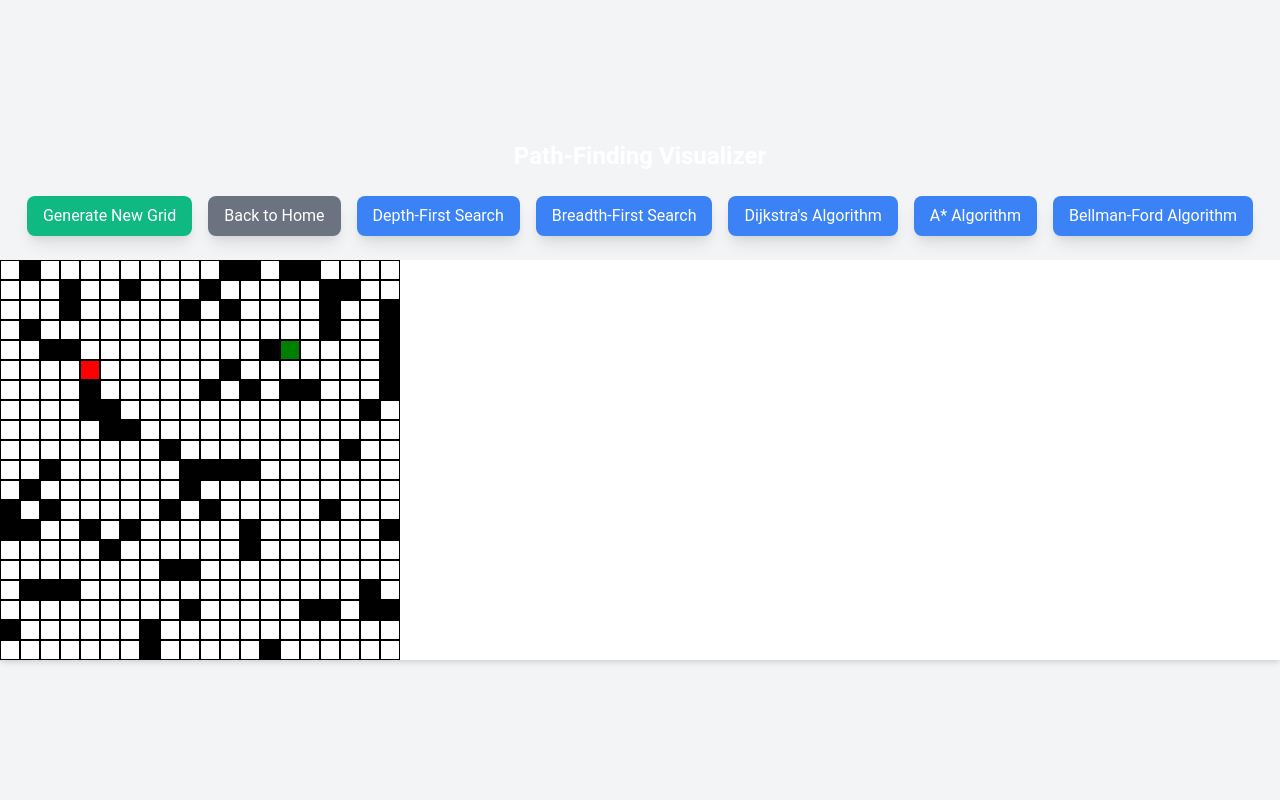
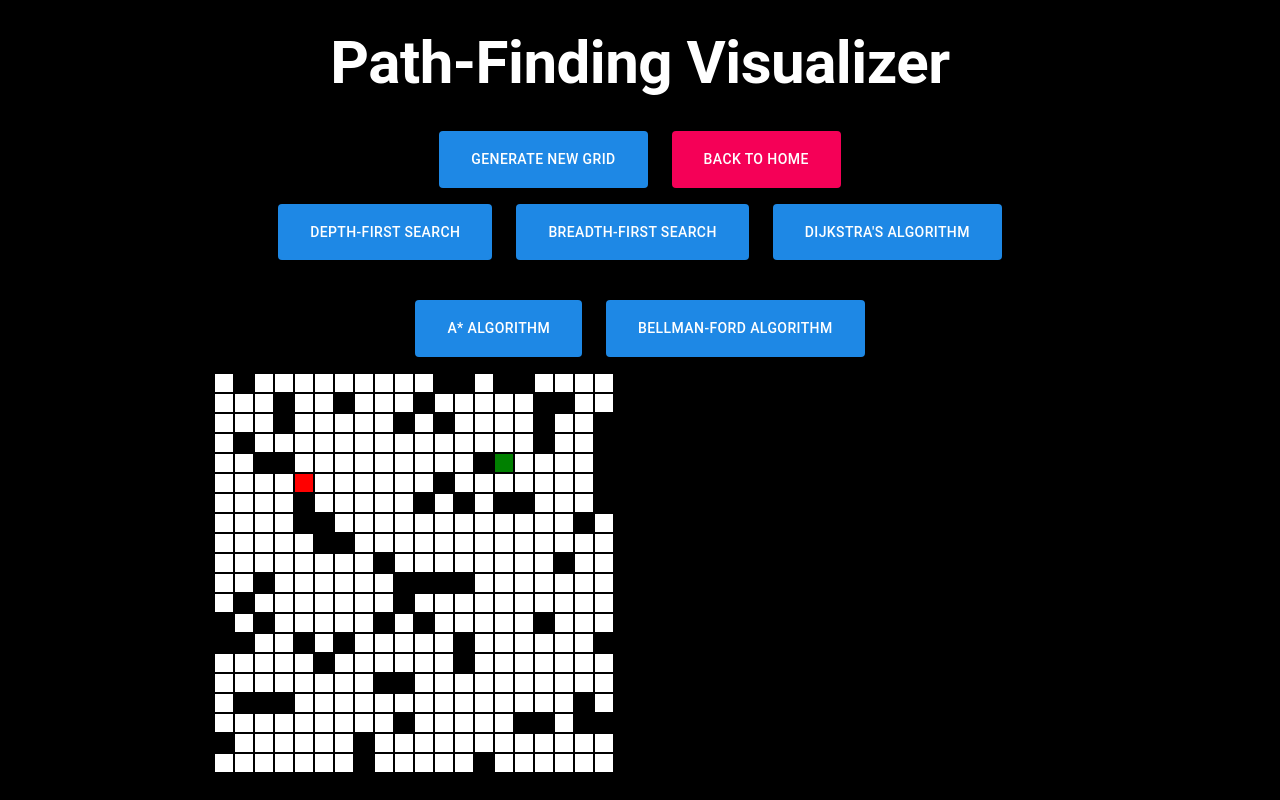
Before and after one commit to dexon888/Algo-Visualizer, a React (Create React App) app in the folder frontend/: page /path-finding-visualizer in a window 1280 px wide. Built offline with nearby package versions, Linux system fonts and the light colour scheme.

Commit message:
Updated styling for PathFinding Visualizer page

```diff
--- a/frontend/src/pages/PathFindingVisualizer.jsx
+++ b/frontend/src/pages/PathFindingVisualizer.jsx
@@ -1,6 +1,28 @@
 import React, { useState, useEffect } from 'react';
 import { useNavigate } from 'react-router-dom';
+import { Container, Typography, Grid, Button, ThemeProvider } from '@mui/material';
+import Slider from '@mui/material/Slider';
+import { createTheme } from '@mui/material/styles';
 import '../App.css';
+
+const theme = createTheme({
+  palette: {
+    mode: 'dark',
+    primary: {
+      main: '#1e88e5',
+    },
+    secondary: {
+      main: '#f50057',
+    },
+    background: {
+      default: '#000000',
+      paper: '#121212',
+    },
+    text: {
+      primary: '#ffffff',
+    },
+  },
+});
 
 function PathFindingVisualizer() {
   const navigate = useNavigate();
@@ -361,32 +383,88 @@ function PathFindingVisualizer() {
   ];
 
   return (
-    <div className="min-h-screen flex flex-col items-center justify-center bg-gray-100">
-      <h2 className="text-2xl font-bold mb-4">Path-Finding Visualizer</h2>
-      <div className="mb-4">
-        <button onClick={generateNewGrid} className="px-4 py-2 bg-green-500 text-white rounded-lg shadow-lg m-2">
+    <ThemeProvider theme={theme}>
+      <Container
+        maxWidth="md"
+        sx={{
+          minHeight: '100vh',
+          display: 'flex',
+          flexDirection: 'column',
+          justifyContent: 'center',
+          alignItems: 'center',
+          textAlign: 'center',
+          backgroundColor: 'background.default',
+        }}
+      >
+        <Typography
+          variant="h2"
+          component="h1"
+          sx={{
+            mb: 4,
+            fontWeight: 'bold',
+            color: 'text.primary',
+          }}
+        >
+          Path-Finding Visualizer
+        </Typography>
+        <Grid container spacing={3} justifyContent="center">
+          <Grid item>
+            <Button
+              variant="contained"
+              color="primary"
+              onClick={generateNewGrid}
+              sx={{
+                px: 4,
+                py: 2,
+                mb: 2,
+              }}
+            >
               Generate New Grid
-        </button>
-        <button onClick={() => navigate('/')} className="px-4 py-2 bg-gray-500 text-white rounded-lg shadow-lg m-2">
+            </Button>
+          </Grid>
+          <Grid item>
+            <Button
+              variant="contained"
+              color="secondary"
+              onClick={() => navigate('/')}
+              sx={{
+                px: 4,
+                py: 2,
+                mb: 2,
+              }}
+            >
               Back to Home
-        </button>
+            </Button>
+          </Grid>
+        </Grid>
+        <Grid container spacing={3} justifyContent="center">
           {algorithms.map((algo) => (
-          <div className="tooltip" key={algo.name}>
-            <button
+            <Grid item key={algo.name}>
+              <Button
+                variant="contained"
+                color="primary"
                 onClick={() => handleAlgorithm(algo.name)}
-              className="px-4 py-2 bg-blue-500 text-white rounded-lg shadow-lg m-2"
                 disabled={isRunning}
+                sx={{
+                  px: 4,
+                  py: 2,
+                  mb: 2,
+                }}
               >
                 {algo.displayName}
-            </button>
-            <span className="tooltiptext">{algo.description}</span>
-          </div>
+              </Button>
+            </Grid>
           ))}
-      </div>
-      <div id="grid-container" className="w-full h-full bg-white shadow-md">
+        </Grid>
+        <div
+          id="grid-container"
+          className="w-full h-full"
+          style={{ backgroundColor: theme.palette.background.default }}
+        >
           {renderGrid()}
         </div>
-    </div>
+      </Container>
+    </ThemeProvider>
   );
 }
 
```
Lines whose indentation alone changed are shown as unchanged.
